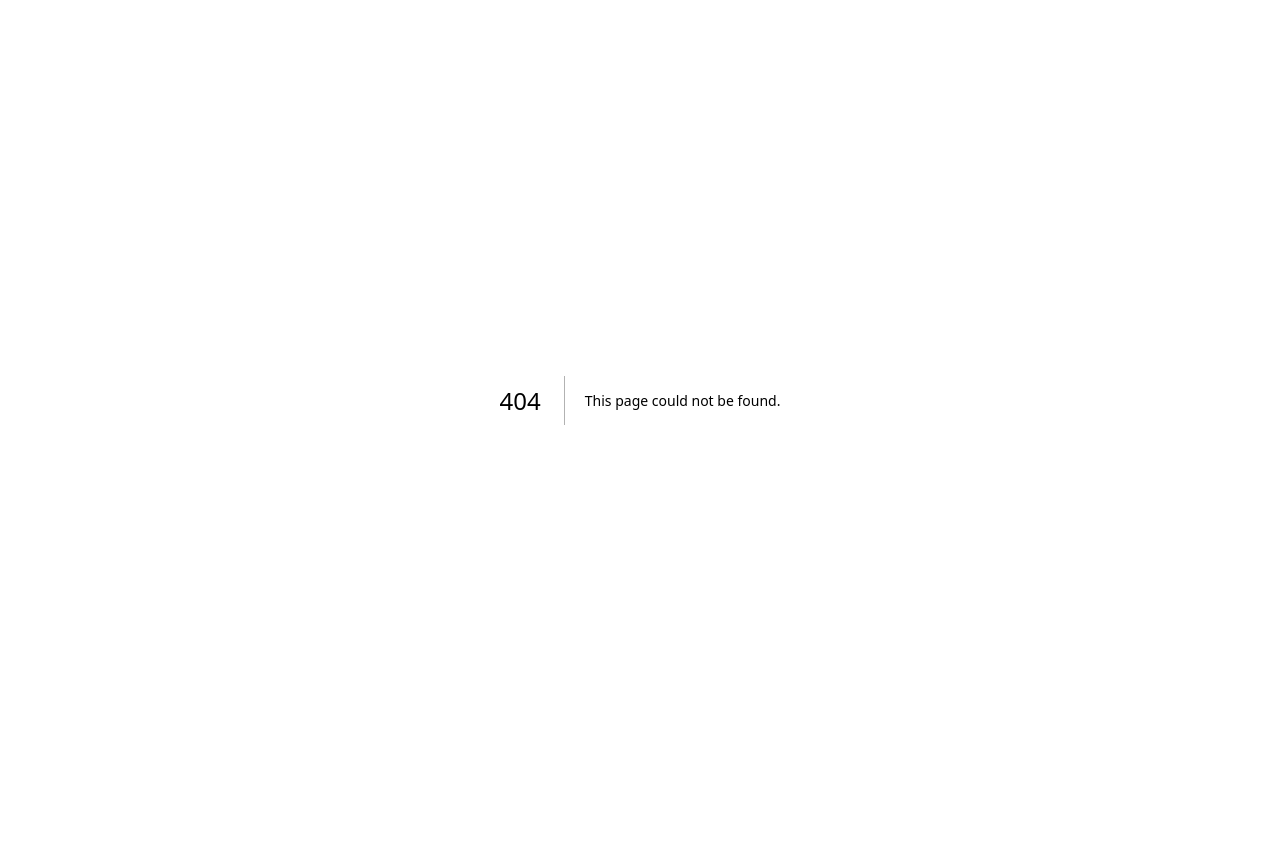
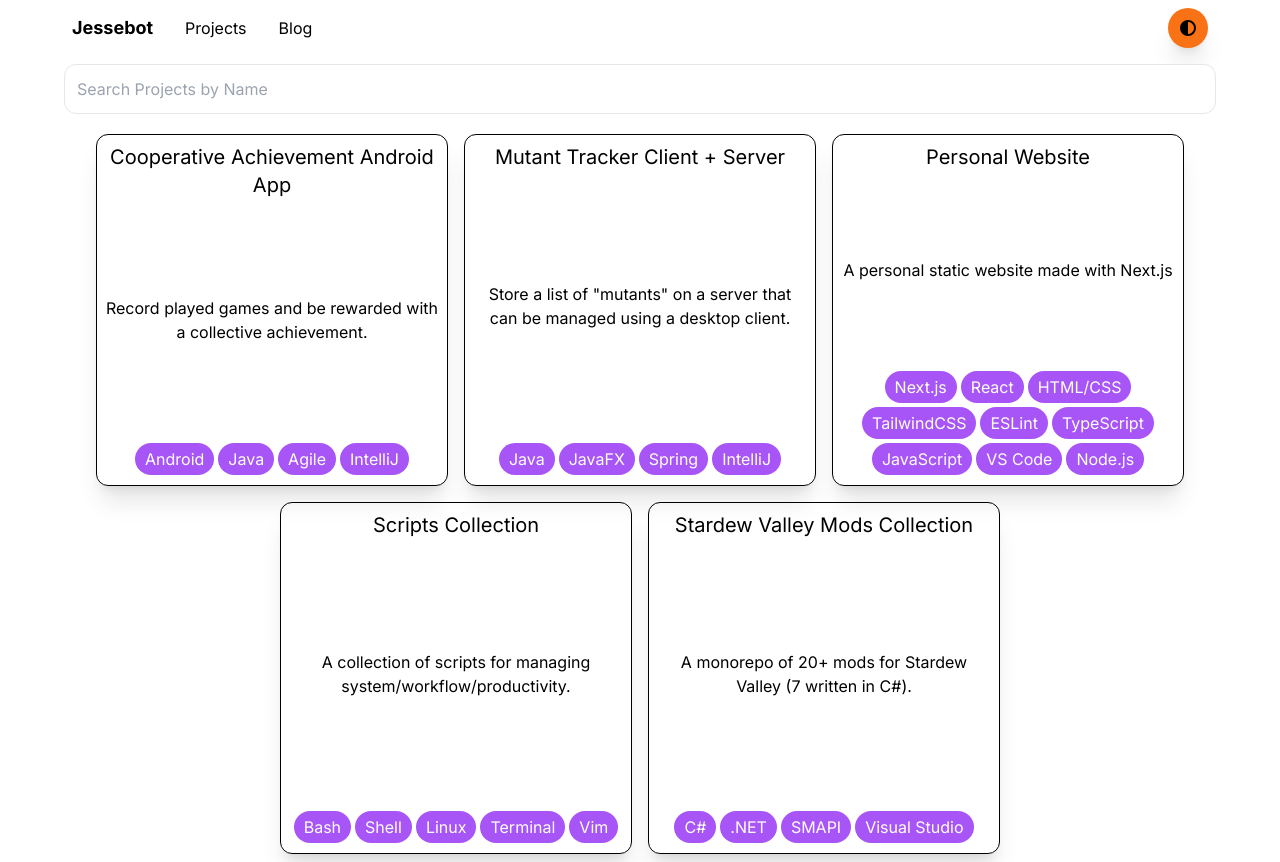
Before and after one commit to JessebotX/jessebotics.online-old, a Next.js app: page /projects in a window 1280 px wide. Before the commit this address had no page. Before the commit the page ends 800 px from the top, so only its background shows below. Built offline with nearby package versions, Linux system fonts and the light colour scheme.

Commit message:
add projects page and  dark mode

```diff
--- /dev/null
+++ b/components/cursor/index.tsx
@@ -0,0 +1,21 @@
+import { useEffect } from "react"
+
+export default function Cursor() {
+  useEffect(() => {
+    let cursor = document.querySelector("#main-cursor") as HTMLElement
+
+    window.addEventListener("mousemove", (e) => {
+      let x = e.pageX
+      let y = e.pageY
+
+      cursor.style.left = x + "px"
+      cursor.style.top = y + "px"
+    })
+  }, [])
+  return (
+    <>
+      <div id="main-cursor"
+        className="absolute h-[10rem] w-[10rem] border-2 border-black rounded-full -translate-y-1/2 -translate-x-1/2"></div>
+    </>
+  )
+}
--- a/components/layouts/root-layout.tsx
+++ b/components/layouts/root-layout.tsx
@@ -4,15 +4,16 @@ import { Inter } from "next/font/google"
 interface RootLayoutProps {
   title: string
   children?: JSX.Element | JSX.Element[]
+  className?: string
 }
 
 const inter = Inter({ subsets: ["latin"] })
 
-export default function RootLayout({ title, children }: RootLayoutProps) {
+export default function RootLayout({ title, children, className }: RootLayoutProps) {
   return (
     <>
       <DocumentHead title={title} />
-      <div id="root" className={`${inter.className}`}>
+      <div id="root" className={`${inter.className} ${className}`}>
         {children}
       </div>
     </>
--- /dev/null
+++ b/components/navbar/index.tsx
@@ -0,0 +1,51 @@
+import Link from "next/link"
+import { useState, useEffect } from "react"
+import { FontAwesomeIcon } from "@fortawesome/react-fontawesome"
+import { faCircleHalfStroke } from "@fortawesome/free-solid-svg-icons"
+
+export default function Navbar() {
+  const [isDarkMode, setDarkMode] = useState(false)
+  console.log(isDarkMode)
+
+  useEffect(() => {
+    if (!localStorage.getItem("theme")) {
+      localStorage.setItem("theme", "light")
+    }
+
+    if (localStorage.getItem("theme") === "dark") {
+      document.querySelector("html")?.classList.add("dark")
+      setDarkMode(true)
+    } else {
+      setDarkMode(false)
+    }
+  }, [])
+
+  function toggleTheme() {
+    if (!isDarkMode) {
+      document.querySelector("html")?.classList.add("dark")
+      localStorage.setItem("theme", "dark")
+    } else {
+      document.querySelector("html")?.classList.remove("dark")
+      localStorage.setItem("theme", "light")
+    }
+
+    setDarkMode(!isDarkMode)
+  }
+
+  return (
+    <nav className="max-w-6xl mx-auto p-2 mb-2 flex justify-between">
+      <ul className="flex items-center">
+        <li className="mr-4">
+          <Link href="/" className="font-bold text-lg">Jessebot</Link>
+        </li>
+        <li className="">
+          <Link href="/projects" className="hover:bg-slate-200 dark:hover:bg-slate-800 rounded-xl p-4">Projects</Link>
+        </li>
+        <li>
+          <Link href="/blog" className="hover:bg-slate-200 dark:hover:bg-slate-800 rounded-xl p-4">Blog</Link>
+        </li>
+      </ul>
+      <button className="bg-orange-500 px-3 py-2 rounded-full shadow-xl" onClick={toggleTheme}><FontAwesomeIcon icon={faCircleHalfStroke} /></button>
+    </nav>
+  )
+}
--- a/next.config.js
+++ b/next.config.js
@@ -1,6 +1,7 @@
 /** @type {import('next').NextConfig} */
 const nextConfig = {
   reactStrictMode: true,
+  trailingSlash: true
 }
 
 module.exports = nextConfig
--- a/package.json
+++ b/package.json
@@ -9,6 +9,10 @@
     "lint": "next lint"
   },
   "dependencies": {
+    "@fortawesome/fontawesome-svg-core": "^6.4.0",
+    "@fortawesome/free-brands-svg-icons": "^6.4.0",
+    "@fortawesome/free-solid-svg-icons": "^6.4.0",
+    "@fortawesome/react-fontawesome": "^0.2.0",
     "@types/node": "18.15.11",
     "@types/react": "18.0.32",
     "@types/react-dom": "18.0.11",
--- a/pages/_app.tsx
+++ b/pages/_app.tsx
@@ -1,5 +1,8 @@
 import "@/styles/globals.css"
 import type { AppProps } from "next/app"
+import { config } from '@fortawesome/fontawesome-svg-core'
+import '@fortawesome/fontawesome-svg-core/styles.css'
+config.autoAddCss = false
 
 export default function App({ Component, pageProps }: AppProps) {
   return <Component {...pageProps} />
--- a/pages/index.tsx
+++ b/pages/index.tsx
@@ -1,23 +1,28 @@
 import RootLayout from "@/components/layouts/root-layout"
 import Link from "next/link"
+import Cursor from "@/components/cursor"
+import { FontAwesomeIcon } from "@fortawesome/react-fontawesome"
+import { faGithub } from "@fortawesome/free-brands-svg-icons"
 
 export default function Home() {
   return (
     <RootLayout title="Jessebot">
-      <div id="root-index" className="flex h-screen items-center justify-center">
-        <div className="flex flex-col items-end">
+      <Cursor />
+      <div id="root-index" className="flex h-screen items-center justify-center text-black">
+        <div className="flex flex-col items-end relative">
           <h1 className="text-right text-5xl">Jessebot</h1>
           <p className="text-right max-w-[20ch]">A computer science student passionate about programming and software development.</p>
         </div>
-        <ul className="ms-5">
+        <ul className="ms-5 relative">
           <li>
-            <Link href="/projects">Projects</Link>
+            <Link href="/projects" className="underline font-bold hover:no-underline hover:text-white hover:bg-black">Projects</Link>
           </li>
           <li>
-            <Link href="/projects">Blog</Link>
+            <Link href="/blog" className="underline font-bold hover:no-underline hover:text-white hover:bg-black">Blog</Link>
           </li>
           <li>
-            <Link href="https://github.com/JessebotX">GitHub</Link>
+            <Link href="https://github.com/JessebotX" className="underline font-bold hover:no-underline hover:text-white hover:bg-black">
+            <FontAwesomeIcon icon={faGithub} /> Github</Link>
           </li>
         </ul>
       </div>
--- /dev/null
+++ b/pages/projects/index.tsx
@@ -0,0 +1,58 @@
+import RootLayout from "@/components/layouts/root-layout"
+import fs from "fs"
+import Link from "next/link"
+import { useState } from "react"
+import Navbar from "@/components/navbar"
+
+interface Project {
+  name: string
+  description: string
+  link: string
+  tools: string[]
+}
+
+export default function ProjectIndex({ projects }: any) {
+  const [input, setInput] = useState("")
+
+  return (
+    <RootLayout title="Jessebot" className="dark:bg-black">
+      <Navbar />
+      <main className="max-w-6xl mx-auto">
+        <input className="border w-full p-3 rounded-xl dark:bg-slate-800 dark:border-slate-600 mb-3"
+          type="search" placeholder="Search Projects by Name" onChange={(e) => setInput(e.target.value)} />
+        <ul className="flex flex-wrap mx-auto justify-center">
+          {
+            projects.filter((project: Project) => project.name.toLowerCase().includes(input.toLowerCase())).map(({ name, description, link, tools}: Project) => (
+              <li key={name} className="p-0 shadow-xl w-[22rem] h-[22rem] m-2 border border-black dark:border-slate-500 hover:scale-105 active:scale-95 transition-all rounded-xl">
+                <Link href={link} className="flex flex-col justify-between items-between h-full p-2">
+                  <h1 key={link} className="text-xl text-center">{name}</h1>
+                  <p className="text-center">{description}</p>
+                  <ul className="flex flex-wrap justify-center">
+                    {
+                      tools.map(tool => (
+                        <li key={`${name}--${tool}`} className="py-1 px-2.5 bg-purple-500 text-white m-0.5 rounded-full">
+                          {tool}
+                        </li>
+                      ))
+                    }
+                  </ul>
+                </Link>
+              </li>
+            ))
+          }
+        </ul>
+      </main>
+    </RootLayout>
+  )
+}
+
+export async function getStaticProps() {
+  const projectsJson = fs.readFileSync("projects.json", "utf-8")
+  const projects = JSON.parse(projectsJson).sort((a: Project, b: Project)=> a.name.localeCompare(b.name))
+
+  return {
+    props: {
+      projects
+    }
+  }
+}
--- /dev/null
+++ b/projects.json
@@ -0,0 +1,32 @@
+[
+  {
+    "name": "Personal Website",
+    "description": "A personal static website made with Next.js",
+    "link": "https://github.com/JessebotX/jessebotics.online",
+    "tools": ["Next.js", "React", "HTML/CSS", "TailwindCSS", "ESLint", "TypeScript", "JavaScript", "VS Code", "Node.js"]
+  },
+  {
+    "name": "Cooperative Achievement Android App",
+    "description": "Record played games and be rewarded with a collective achievement.",
+    "link": "https://github.com/JessebotX/CooperativeAchievementApp",
+    "tools": ["Android", "Java", "Agile", "IntelliJ"]
+  },
+  {
+    "name": "Stardew Valley Mods Collection",
+    "description": "A monorepo of 20+ mods for Stardew Valley (7 written in C#).",
+    "link": "https://github.com/JessebotX/StardewValleyMods",
+    "tools": ["C#", ".NET", "SMAPI", "Visual Studio"]
+  },
+  {
+    "name": "Mutant Tracker Client + Server",
+    "description": "Store a list of \"mutants\" on a server that can be managed using a desktop client.",
+    "link": "https://github.com/JessebotX/MutantTracker",
+    "tools": ["Java", "JavaFX", "Spring", "IntelliJ"]
+  },
+  {
+    "name": "Scripts Collection",
+    "description": "A collection of scripts for managing system/workflow/productivity.",
+    "link": "https://github.com/JessebotX/bin",
+    "tools": ["Bash", "Shell", "Linux", "Terminal", "Vim"]
+  }
+]
--- a/styles/globals.css
+++ b/styles/globals.css
@@ -2,10 +2,15 @@
 @tailwind components;
 @tailwind utilities;
 
+.dark body {
+  @apply bg-black text-white;
+}
+
 #root-index {
-	background: linear-gradient(-45deg, #f43f5e, #a3e635, #a5b4fc, #ffffff);
-  background-size: 400%;
-  animation: gradient 15s ease infinite;
+  animation: gradient 10s ease infinite;
+  background: linear-gradient(-45deg, #f43f5e, #a5b4fc, #ffffff);
+  background-size: 300%;
+  transition: background-position 0.25s ease;
 }
 
 @keyframes gradient {
--- a/tailwind.config.js
+++ b/tailwind.config.js
@@ -1,5 +1,6 @@
 /** @type {import('tailwindcss').Config} */
 module.exports = {
+  darkMode: 'class',
   content: [
     "./app/**/*.{js,ts,jsx,tsx}",
     "./pages/**/*.{js,ts,jsx,tsx}",
```
Also changed, not shown: 1 other file (tests, documents, lock files or other folders).
